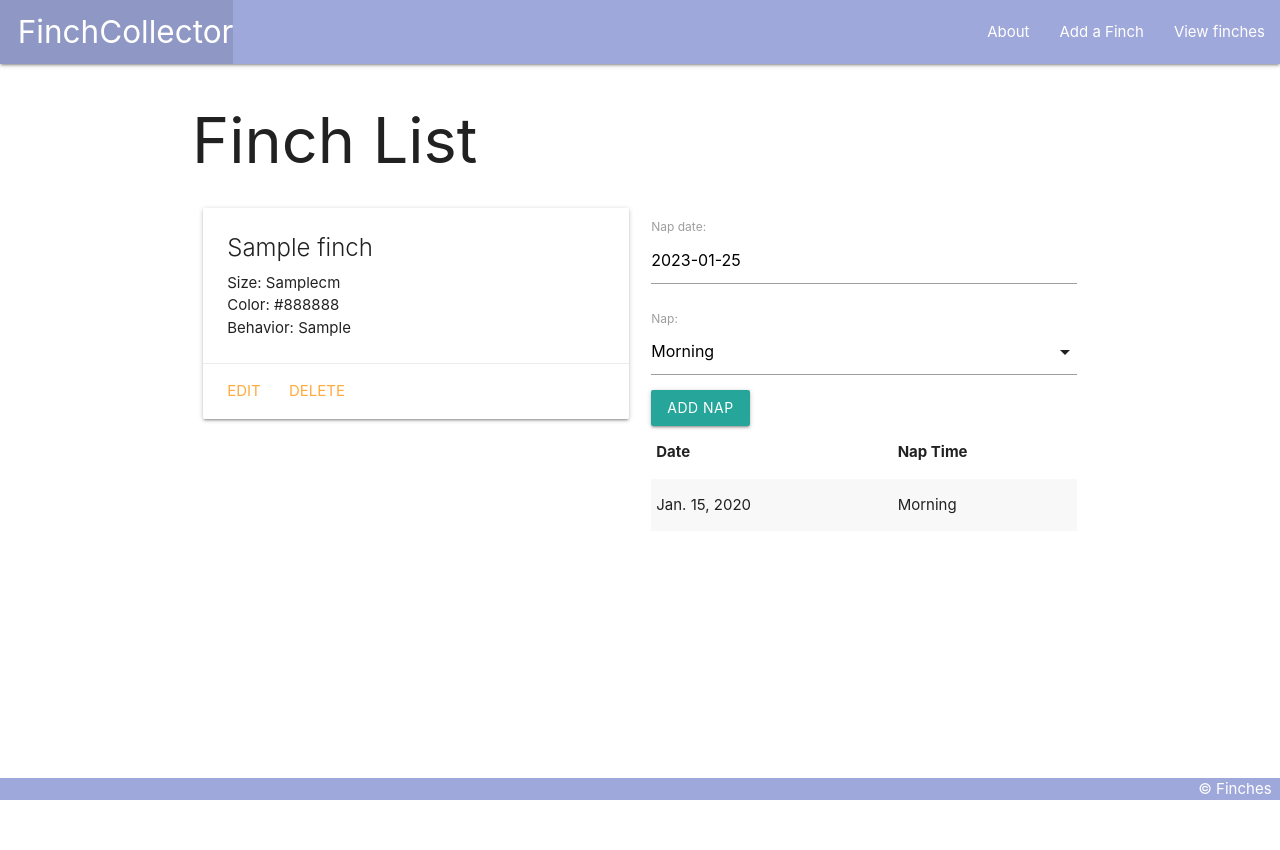
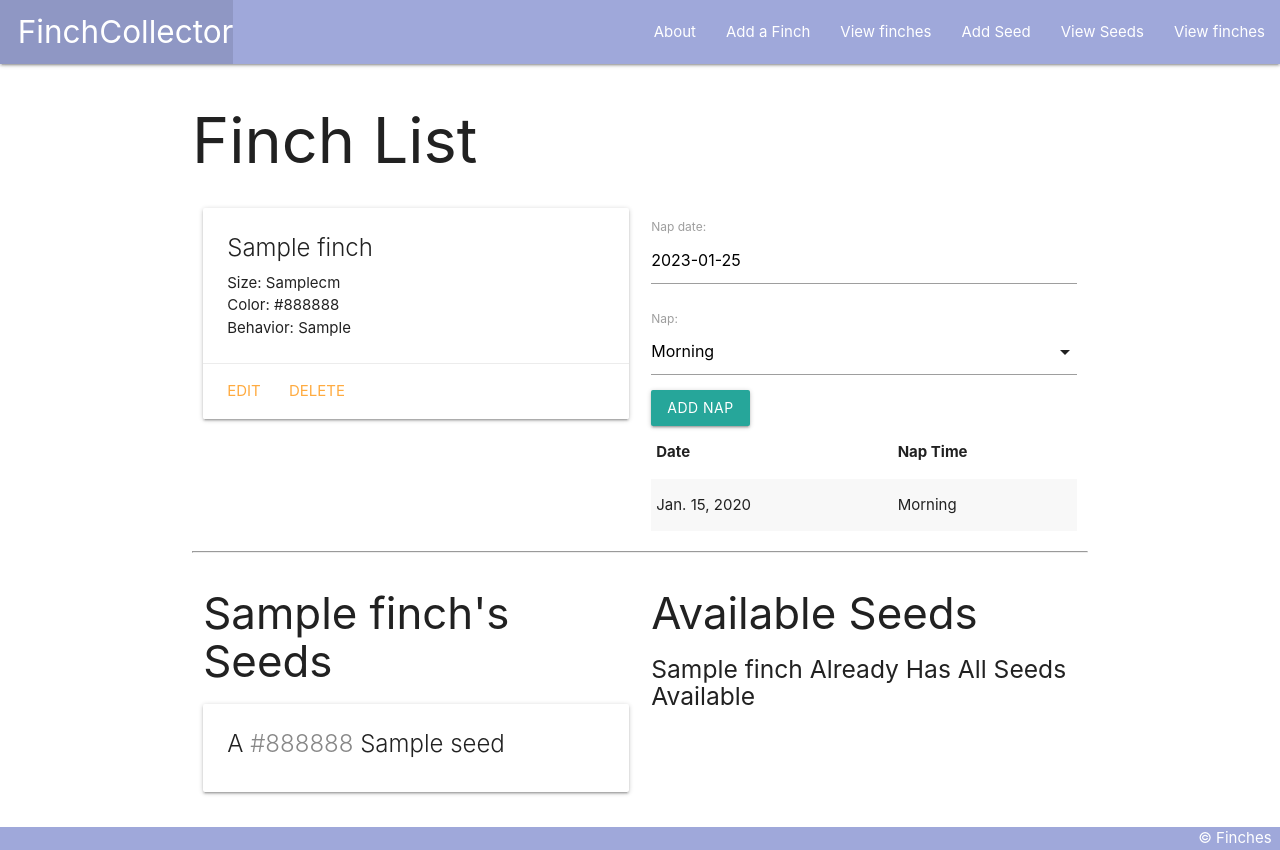
Before and after one commit to pgf96/finch-collector, a Django app: page /finches/1/ in a window 1280 px wide. Before the commit the page ends 800 px from the top, so only its background shows below. Run offline with Django 4.2, Linux system fonts and the light colour scheme; tables that the repository leaves empty hold one stand-in row (values such as "Sample post").

Commit message:
add templates

```diff
--- a/main_app/templates/base.html
+++ b/main_app/templates/base.html
@@ -22,8 +22,11 @@
           <ul class="right">
             <li><a href="/about">About</a></li>
             <!-- new markup below -->
-            <li><a href="/finches/create">Add a Finch</a></li>
-            <li><a href="/finches">View finches</a></li>
+            <li><a href="{% url 'finch_create' %}">Add a Finch</a></li>
+            <li><a href="{% url 'index' %}">View finches</a></li>
+            <li><a href="{% url 'seeds_create' %}">Add Seed</a></li>
+            <li><a href="{% url 'seeds_index' %}">View Seeds</a></li>
+            <li><a href="{% url 'index' %}">View finches</a></li>
           </ul>
         </div>
       </nav>
--- a/main_app/templates/finches/detail.html
+++ b/main_app/templates/finches/detail.html
@@ -42,6 +42,47 @@
     </table>
   </div>
 </div>
+<hr>
+<div class="row">
+  <div class="col s6">
+    <h3>{{ finch.name }}'s Seeds</h3>
+    {% if finch.seeds.count %}
+      {% for seed in finch.seeds.all %}
+        <div class="card">
+          <div class="card-content">
+            <span class="card-title">
+              A <span style="color: {{ seed.color }}">{{ seed.color }}</span> {{ seed.name }}
+            </span>
+          </div>
+        </div>
+      {% endfor %}
+    {% else %}
+      <h5>No Seeds 😔</h5>
+    {% endif %}
+  </div>
+  <div class="col s6">
+    <h3>Available Seeds</h3>
+    {% if seeds.count %}
+      {% for seed in seeds.all %}
+        <div class="card">
+          <div class="card-content">
+            <span class="card-title">
+              A <span style="color: {{ seed.color }}">{{ seed.color }}</span> {{ seed.name }}
+            </span>
+          </div>
+          <div class="card-action">
+            <form action="{% url 'assoc_seed' finch.id seed.id %}" method="POST">
+              {% csrf_token %}
+              <button type="submit" class="btn">Add</button>
+            </form>
+          </div>
+        </div>
+      {% endfor %}
+    {% else %}
+      <h5>{{finch.name}} Already Has All Seeds Available</h5>
+    {% endif %}
+  </div>
+</div>
 
 <script>
   const dateEl = document.getElementById("id_date")
```
Also changed, not shown: main_app/templates/main_app/seed_confirm_delete.html (added, +13 -0 lines), main_app/templates/main_app/seed_detail.html (added, +20 -0 lines), main_app/templates/main_app/seed_form.html (added, +19 -0 lines), main_app/templates/main_app/seed_list.html (added, +16 -0 lines).
